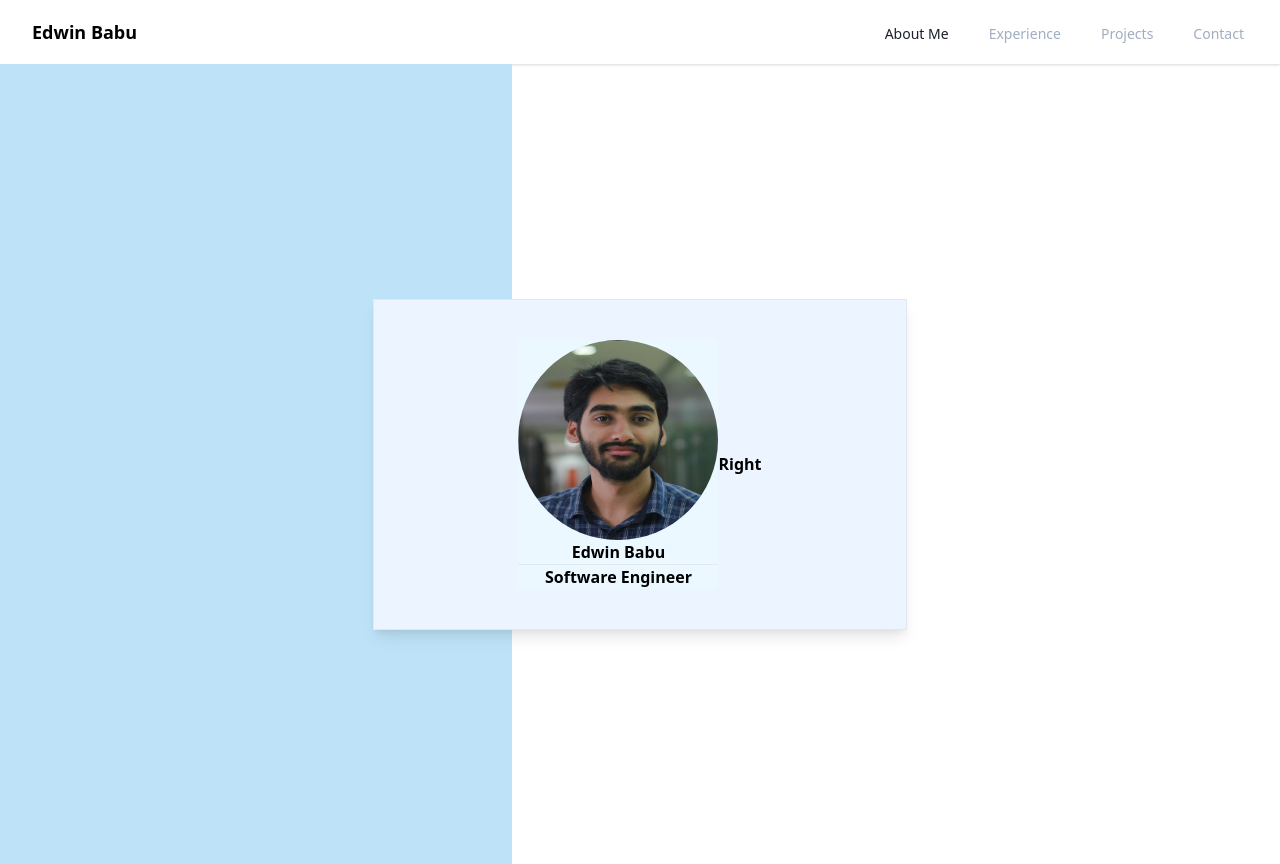
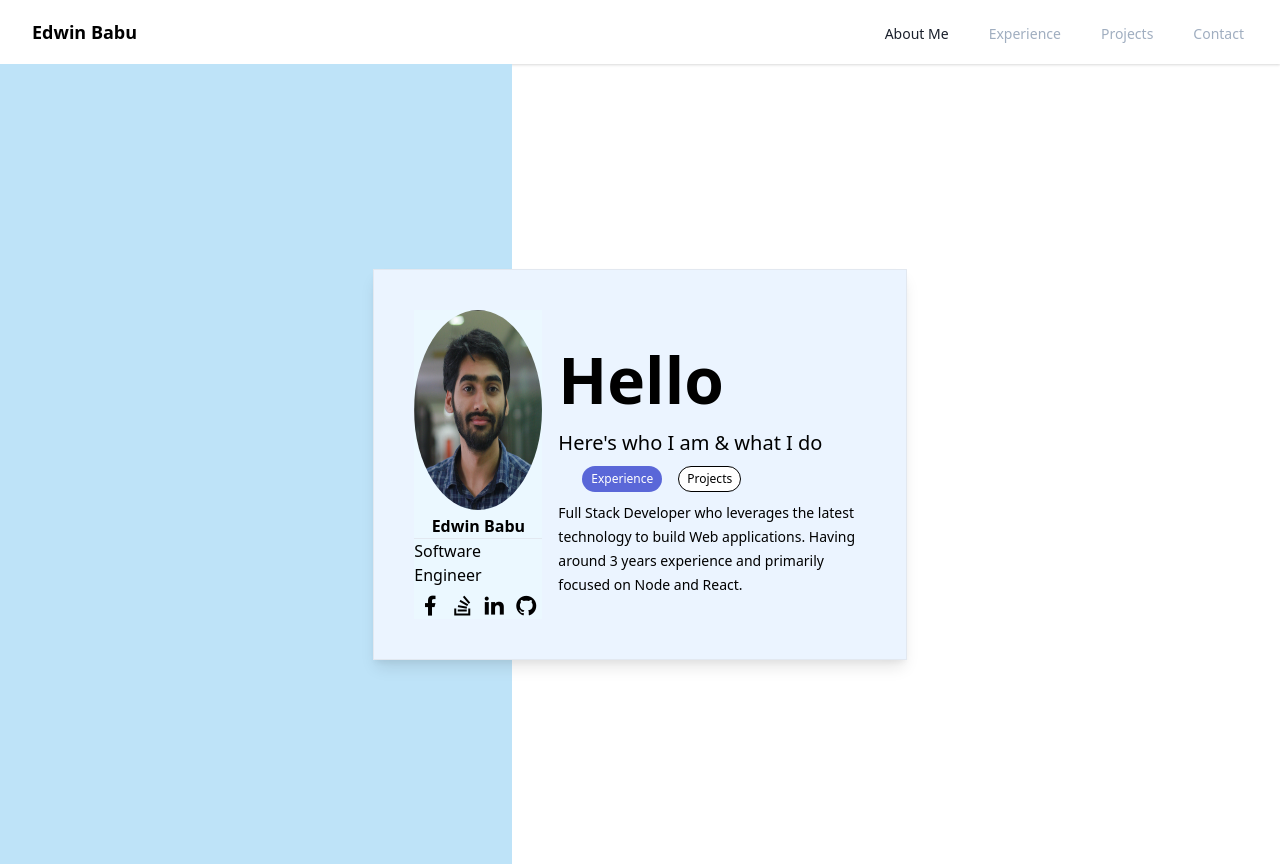
Before and after one commit to edwinbbu/edwinbbu.github.io, a React (Create React App) app: page / in a window 1280 px wide. Built offline with nearby package versions, Linux system fonts and the light colour scheme.

Commit message:
social connects added

```diff
--- a/package.json
+++ b/package.json
@@ -12,6 +12,7 @@
     "react-dom": "^16.13.1",
     "react-router-dom": "^5.2.0",
     "react-scripts": "3.4.3",
+    "remixicon": "^2.5.0",
     "tailwindcss": "^1.8.2"
   },
   "scripts": {
--- /dev/null
+++ b/src/assets/styles/index.css
@@ -0,0 +1,3 @@
+.rounded-xl {
+  border-radius: 2rem;
+}
--- a/src/components/Home.js
+++ b/src/components/Home.js
@@ -5,19 +5,70 @@ export default function Home() {
     <>
       <div className="h-screen w-2/5 bg-blue-200 relative">
         <div className="h-screen w-screen flex flex-row justify-center items-center absolute left-0 top-0">
-          <div class="bg-indigo-100 font-bold border shadow-lg p-10 w-5/12 h-auto">
+          <div class="bg-indigo-100 border shadow-lg p-10 w-5/12 h-auto">
             <div class="flex flex-row justify-center items-center">
               <div className="flex flex-col bg-blue-100">
                 <img
                   src="edwin.png"
                   alt="Edwin Babu"
-                  style={{ width: 200, height: 200, borderRadius: "50%" }}
+                  style={{
+                    width: 200,
+                    height: 200,
+                    borderRadius: "50%",
+                    marginBottom: 4
+                  }}
                 />
-                <h2 className="flex justify-center">Edwin Babu</h2>
+                <h2 className="flex justify-center font-bold">Edwin Babu</h2>
                 <hr />
-                <p className="flex justify-center">Software Engineer</p>
+                <p className="flex justify-center mb-2">Software Engineer</p>
+                <div className="flex flex-row justify-center">
+                  <a
+                    target="_blank"
+                    href="https://www.facebook.com/edwin.babu.188"
+                    className="px-1"
+                  >
+                    <i class="ri-facebook-fill ri-xl"></i>
+                  </a>
+                  <a
+                    target="_blank"
+                    href="https://stackoverflow.com/users/6679159/edwin-babu?tab=profile"
+                    className="px-1"
+                  >
+                    <i class="ri-stack-overflow-line ri-xl"></i>
+                  </a>
+                  <a
+                    target="_blank"
+                    href="https://www.linkedin.com/in/edwin-babu-59a62214b"
+                    className="px-1"
+                  >
+                    <i class="ri-linkedin-fill ri-xl"></i>
+                  </a>
+                  <a
+                    target="_blank"
+                    href="https://github.com/edwinbbu"
+                    className="px-1"
+                  >
+                    <i class="ri-github-fill ri-xl"></i>
+                  </a>
+                </div>
               </div>
-              <div>Right</div>
+              <div className="max-w-sm ml-4">
+                <h1 className="text-6xl font-bold">Hello</h1>
+                <h2 className="text-xl mb-2">Here's who I am & what I do</h2>
+                <div className="flex flex-row justify-start mb-2 ml-6">
+                  <button className="inline-flex items-center px-2 py-1 border border-transparent text-xs leading-4 font-medium rounded-xl text-white bg-indigo-600 hover:bg-indigo-500 focus:outline-none focus:border-indigo-700 focus:shadow-outline-indigo active:bg-indigo-700 transition ease-in-out duration-150">
+                    Experience
+                  </button>
+                  <button className="ml-4 inline-flex items-center px-2 py-1 border border-black text-xs leading-4 font-medium rounded-xl text-black bg-white hover:text-gray-500 focus:outline-none focus:shadow-outline-black active:text-gray-800 active:bg-gray-50 transition ease-in-out duration-150">
+                    Projects
+                  </button>
+                </div>
+                <p1 className="text-sm text-justify">
+                  Full Stack Developer who leverages the latest technology to
+                  build Web applications. Having around 3 years experience and
+                  primarily focused on Node and React.
+                </p1>
+              </div>
             </div>
           </div>
         </div>
--- a/src/index.js
+++ b/src/index.js
@@ -1,7 +1,8 @@
 import React from "react";
 import ReactDOM from "react-dom";
 import "./assets/styles/main.css"; //Tailwind
-import "./assets/styles/index.scss";
+import "remixicon/fonts/remixicon.css";
+import "./assets/styles/index.css"; //Overrides
 import App from "./App";
 import * as serviceWorker from "./serviceWorker";
 
```
Also changed, not shown: src/assets/styles/index.scss (deleted), 1 other file (tests, documents, lock files or other folders).
